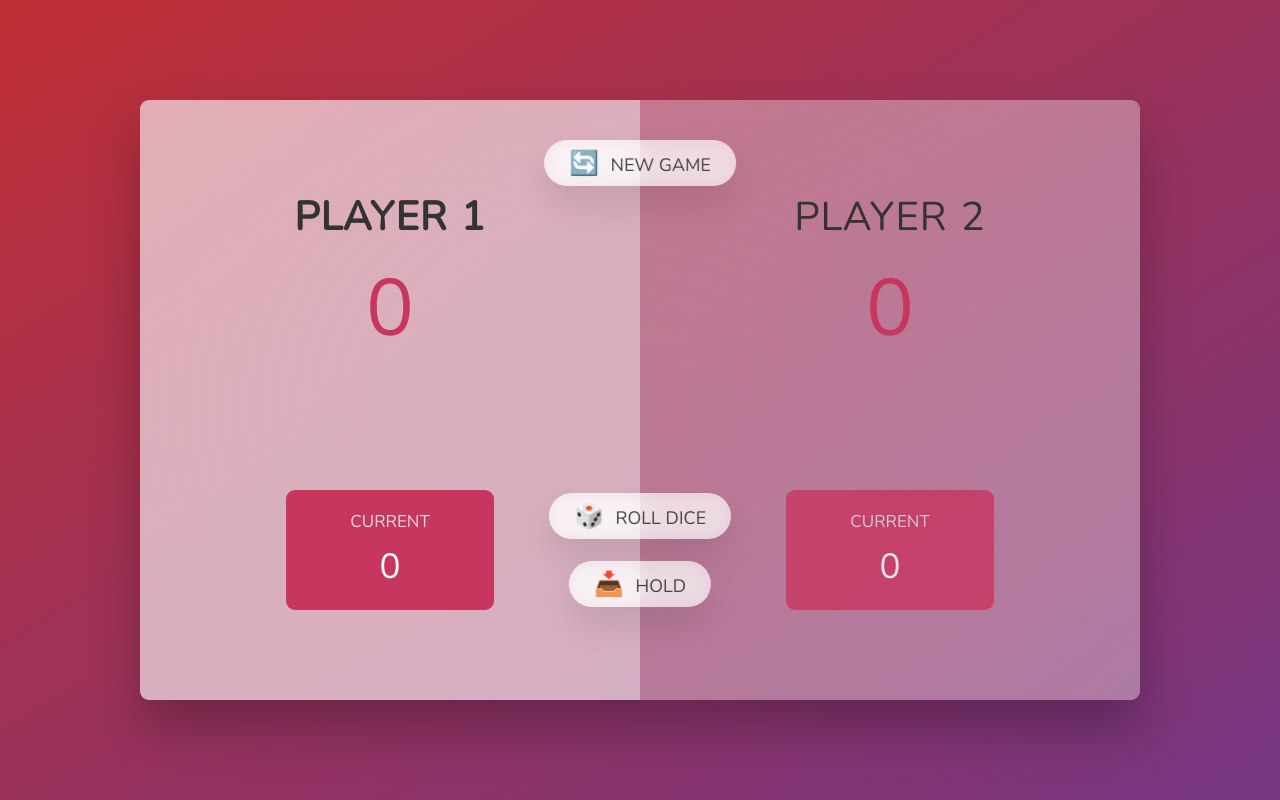
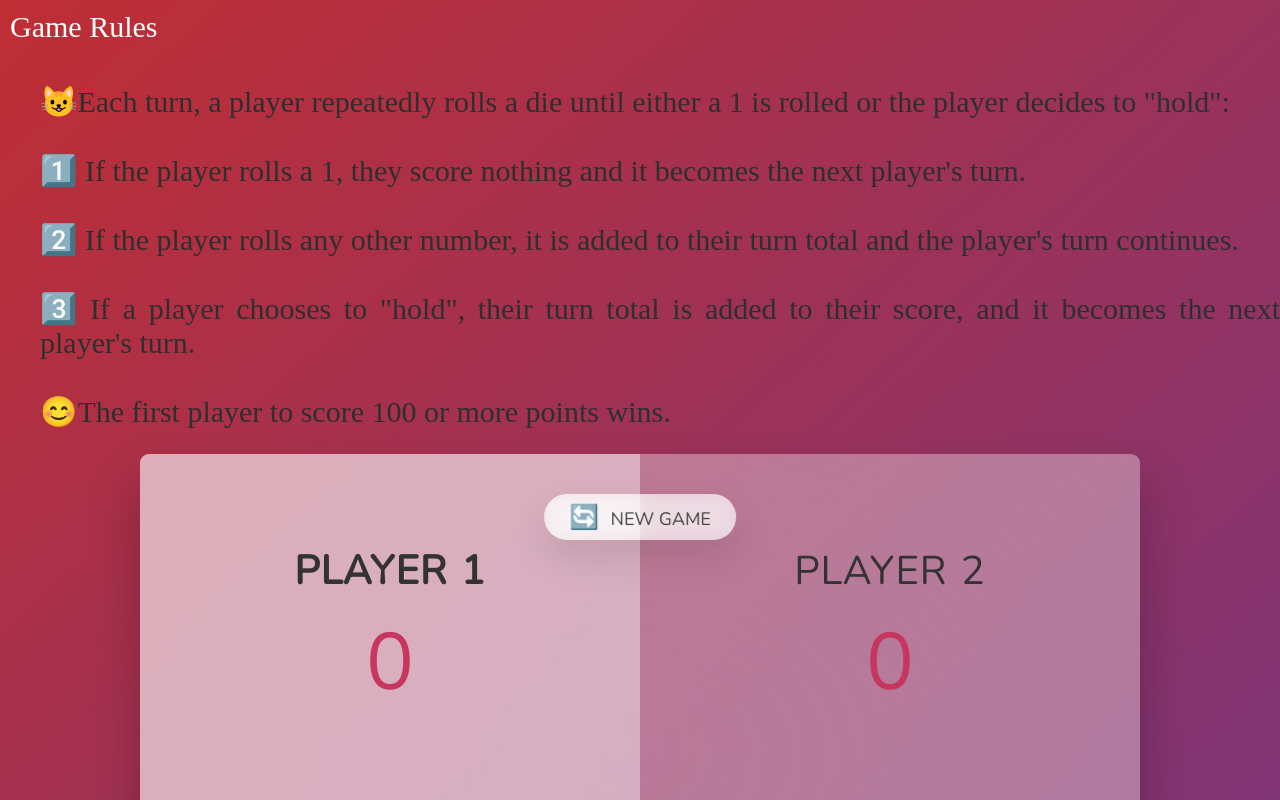
Before and after one commit to MostafizurRahman199/PigGame, a plain HTML site: page index.html in a window 1280 px wide. Both pictures are taken after a click on the button "🔄 NEW GAME". Shown: the top 800 px of the page. Drawn offline with nearby package versions, Linux system fonts and the light colour scheme.

Commit message:
Add files via upload

```diff
--- a/index.html
+++ b/index.html
@@ -6,12 +6,28 @@
     <meta http-equiv="X-UA-Compatible" content="ie=edge" />
     <link rel="stylesheet" href="style.css" />
     <title>Pig Game</title>
-
   </head>
   <body>
+    <p class="game-rule">Game Rules</p>
+    <p class="rules">
+      😺Each turn, a player repeatedly rolls a die until either a 1 is rolled or
+      the player decides to "hold": <br />
+      <br />
 
+      1️⃣ If the player rolls a 1, they score nothing and it becomes the next
+      player's turn. <br />
+      <br />
+      2️⃣ If the player rolls any other number, it is added to their turn total
+      and the player's turn continues. <br />
+      <br />
+      3️⃣ If a player chooses to "hold", their turn total is added to their
+      score, and it becomes the next player's turn. <br />
+      <br />
+      😊The first player to score 100 or more points wins. <br />
+    </p>
+
+    <section class="body">
       <main>
-
         <section class="player player--0 player--active">
           <h2 class="name" id="name--0">Player 1</h2>
           <p class="score" id="score--0">43</p>
@@ -34,6 +50,8 @@
         <button class="btn btn--roll">🎲 Roll dice</button>
         <button class="btn btn--hold">📥 Hold</button>
       </main>
+    </section>
+
     <script src="script.js"></script>
   </body>
 </html>
--- a/style.css
+++ b/style.css
@@ -10,16 +10,20 @@ html {
   font-size: 62.5%;
   box-sizing: border-box;
 }
+body {
+  background-image: linear-gradient(to top left, #753682 0%, #bf2e34 100%);
+}
 
-body {
+.body {
   font-family: 'Nunito', sans-serif;
   font-weight: 400;
   height: 100vh;
   color: #333;
-  background-image: linear-gradient(to top left, #753682 0%, #bf2e34 100%);
+  /* background-image: linear-gradient(to top left, #753682 0%, #bf2e34 100%); */
   display: flex;
   align-items: center;
   justify-content: center;
+  visibility: visible;
 }
 
 /* LAYOUT */
@@ -165,15 +169,35 @@ main {
   font-weight: 700;
   color: #c7365f;
 }
-.hidden{
+.hidden {
   display: none;
 }
-.game-rule
-{
-  color: black;
-  background-color: white;
+.game-rule {
+  color: white;
+  font-size: 30px;
+
   text-decoration: none;
 
   position: relative;
-  top:0px;
+  top: 0px;
+  padding: 10px;
 }
+.rules {
+  position: fixed;
+  text-align: justify;
+  padding-left: 40px;
+  padding-top: 30px;
+  font-size: 30px;
+
+  color: #2f2f2f;
+  width: 100%;
+  height: 300px;
+  visibility: hidden;
+}
+.game-rule:hover + .rules {
+  visibility: visible;
+  position: relative;
+}
+.game-rule:hover + .body {
+  visibility: hidden;
+}
```
Lines whose indentation alone changed are shown as unchanged.
